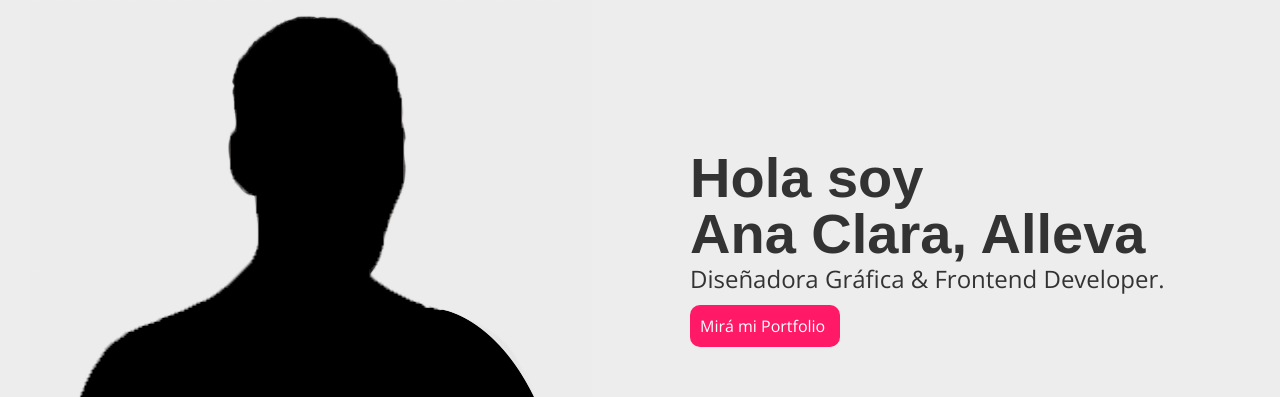
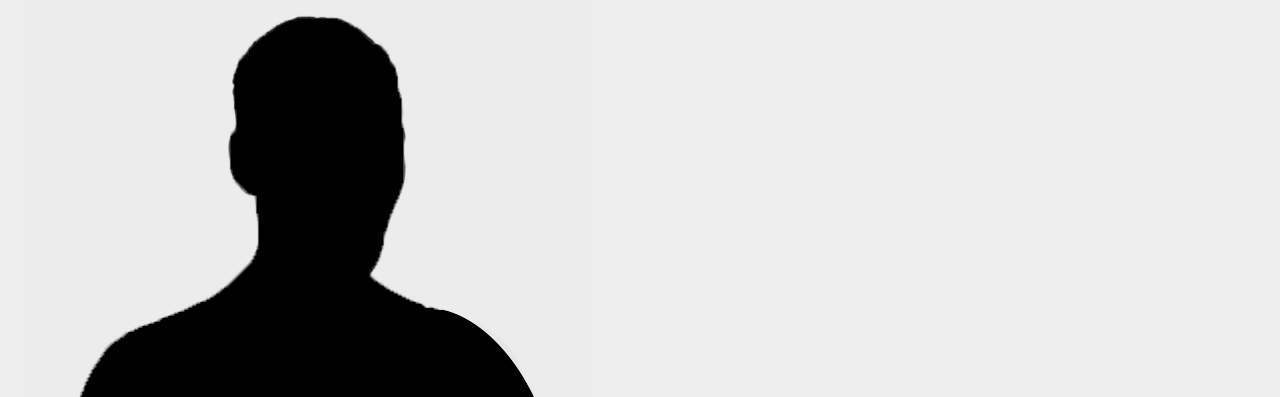
Before and after one commit to aclaraalleva/curriculumVitae, a plain HTML site: page index.html in a window 1280 px wide. Shown: the top 397 px of the page. Drawn offline with nearby package versions, Linux system fonts and the light colour scheme; a web font is replaced by a local one.

Commit message:
borre titulos

```diff
--- a/index.html
+++ b/index.html
@@ -12,9 +12,7 @@
 		<header>
 			<div class="imgPrincipal"></div>
 			<div class="titulosPrincipal">
-				<h2>Hola soy <br> Ana Clara, Alleva</h2>
-				<h3>Diseñadora Gráfica & Frontend Developer.</h3>
-				<a href="https://www.behance.net/aalleva" target="_blank">Mirá mi Portfolio</a>
+
 			</div>
 			<div class="redes">
 				<a href="#"><img class="social" src="facebook.png"/></a>
```
